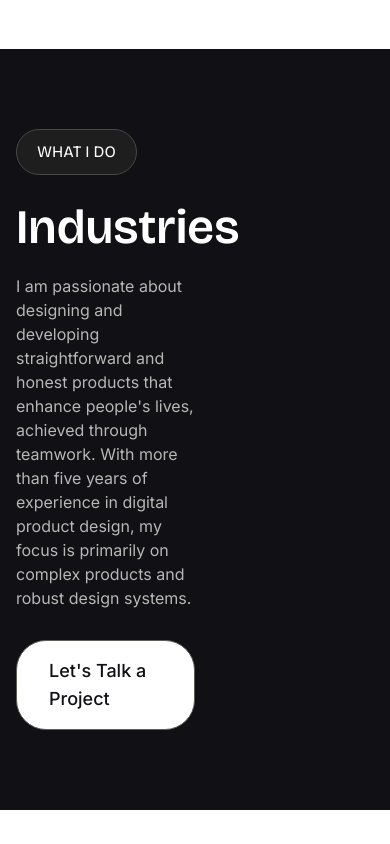
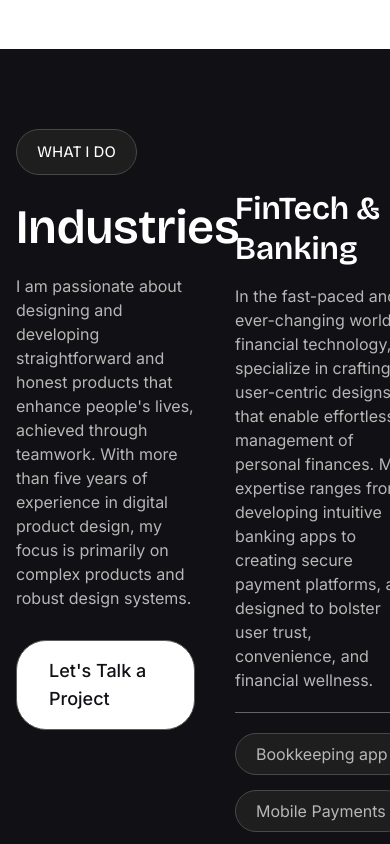
Before and after one commit to itsdevelopershakil/freelancer-mahim, a Next.js app: page / in a window 390 px wide. Shown: the part 1720-2564 px from the top of the page. Built offline with nearby package versions, Linux system fonts and the light colour scheme.

Commit message:
service section done without responsive

```diff
--- a/src/app/page.tsx
+++ b/src/app/page.tsx
@@ -3,7 +3,9 @@ import Gallery from "@/components/Gallery";
 import Footer from "@/components/partials/Footer";
 import Header from "@/components/partials/Header";
 import Portfolio from "@/components/Portfolio";
+import ServiceCard from "@/components/ServiceCard";
 import TestimonialCard from "@/components/TestimonialCard";
+import { servicesData } from "@/constants/servicesData";
 import Link from "next/link";
 
 export default function Home() {
@@ -109,7 +111,7 @@ export default function Home() {
               </Link>
             </div>
             <div className="w-1/2">
-              {/* {servicesData.map(({ desc, id, name, tags }) => (
+              {servicesData.map(({ desc, id, name, tags }) => (
                 <ServiceCard
                   desc={desc}
                   id={id}
@@ -117,7 +119,7 @@ export default function Home() {
                   tags={tags}
                   key={id}
                 />
-              ))} */}
+              ))}
             </div>
           </div>
         </div>
```
